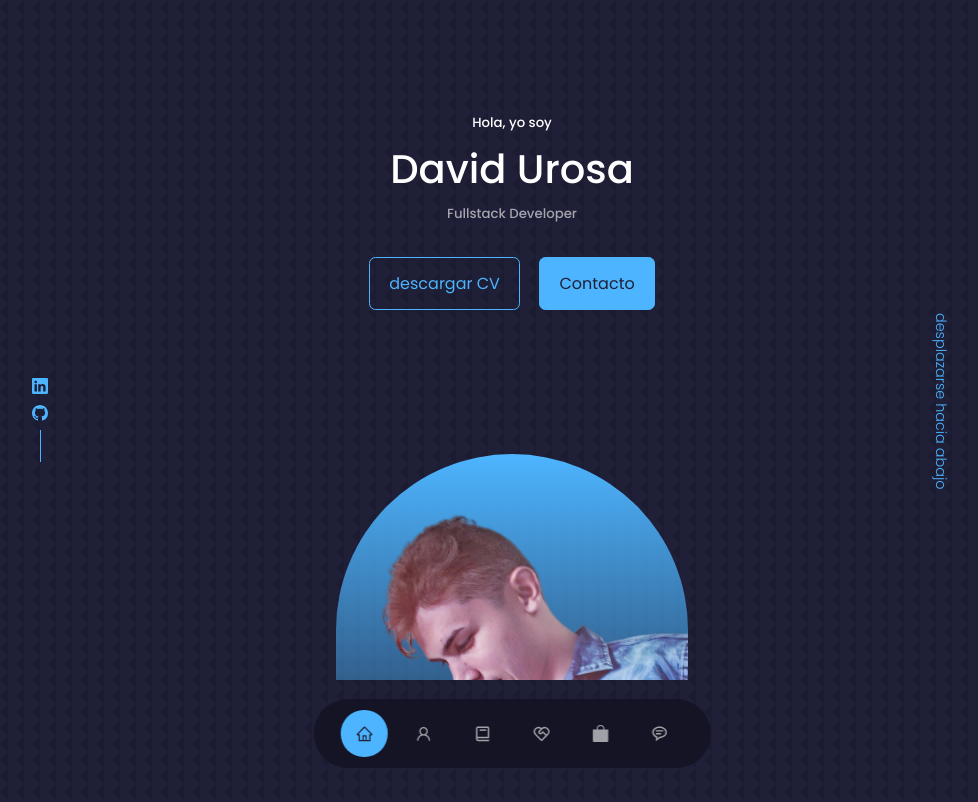
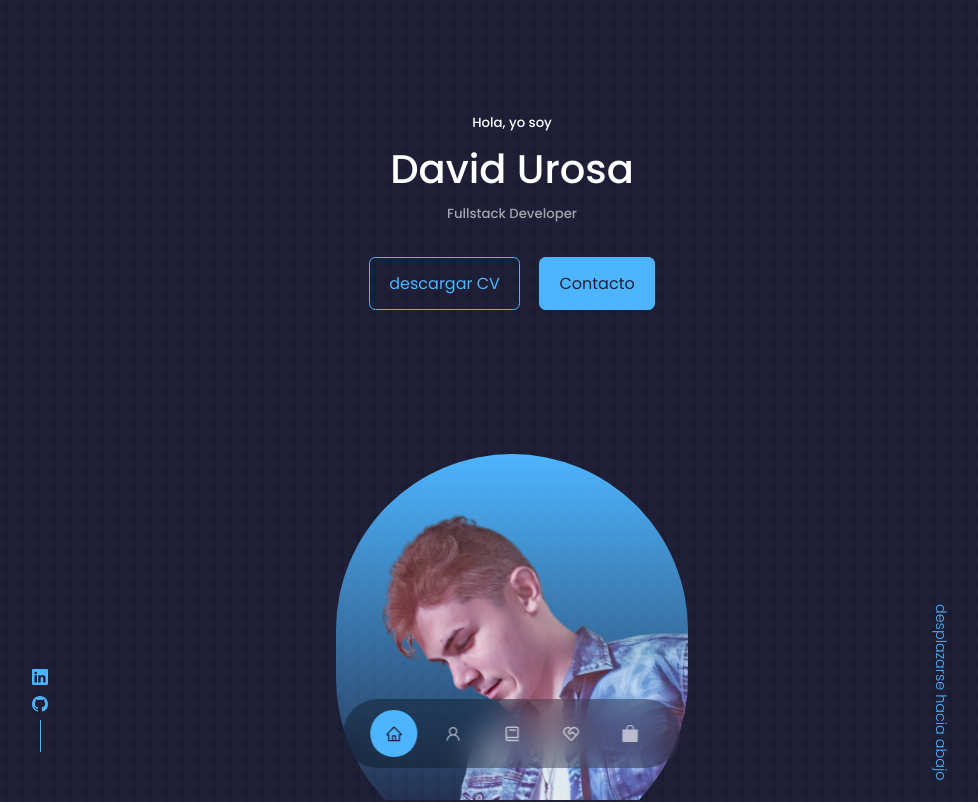
Before and after one commit to davidurosa/portafolio-app, a React (Create React App) app: page / in a window 1280 px wide. Shown: the top 802 px of the page, without its empty margins (128-1106 px from the left). Built offline with nearby package versions, Linux system fonts and the light colour scheme.

Commit message:
update 2

```diff
--- a/src/components/header/header.css
+++ b/src/components/header/header.css
@@ -1,12 +1,12 @@
 header{
-    height: 85vh;
+    height: 100vh;
     padding-top: 7rem;
     overflow: hidden;
 }
 
 .header__container{
     text-align: center;
-    height: 70%;
+    height: 100%;
     position: relative;
 }
 
--- a/src/components/nav/Nav.jsx
+++ b/src/components/nav/Nav.jsx
@@ -2,7 +2,7 @@
 import React, { useState } from 'react'
 import './nav.css'
 import {AiOutlineHome,AiOutlineUser} from 'react-icons/ai'
-import {BiBook,BiMessageRoundedDetail} from 'react-icons/bi'
+import {BiBook} from 'react-icons/bi'
 import {RiServiceLine} from 'react-icons/ri'
 import {BsFillBagFill} from 'react-icons/bs'
 
@@ -20,7 +20,6 @@ const Nav = () => {
       <a href="#experience" onClick={()=>setactiveNav('#experience')} className={activeNav==='#experience'?'active':''}><BiBook/> </a>
       <a href="#services" onClick={()=>setactiveNav('#services')} className={activeNav==='#services'?'active':''}><RiServiceLine/> </a>
       <a href="#portafolio" onClick={()=>setactiveNav('#portafolio')} className={activeNav==='#portafolio'?'active':''}><BsFillBagFill/> </a>
-      <a href="#contact" onClick={()=>setactiveNav('#contact')} className={activeNav==='#contact'?'active':''}><BiMessageRoundedDetail/> </a>
     </nav>
   )
 }
```
